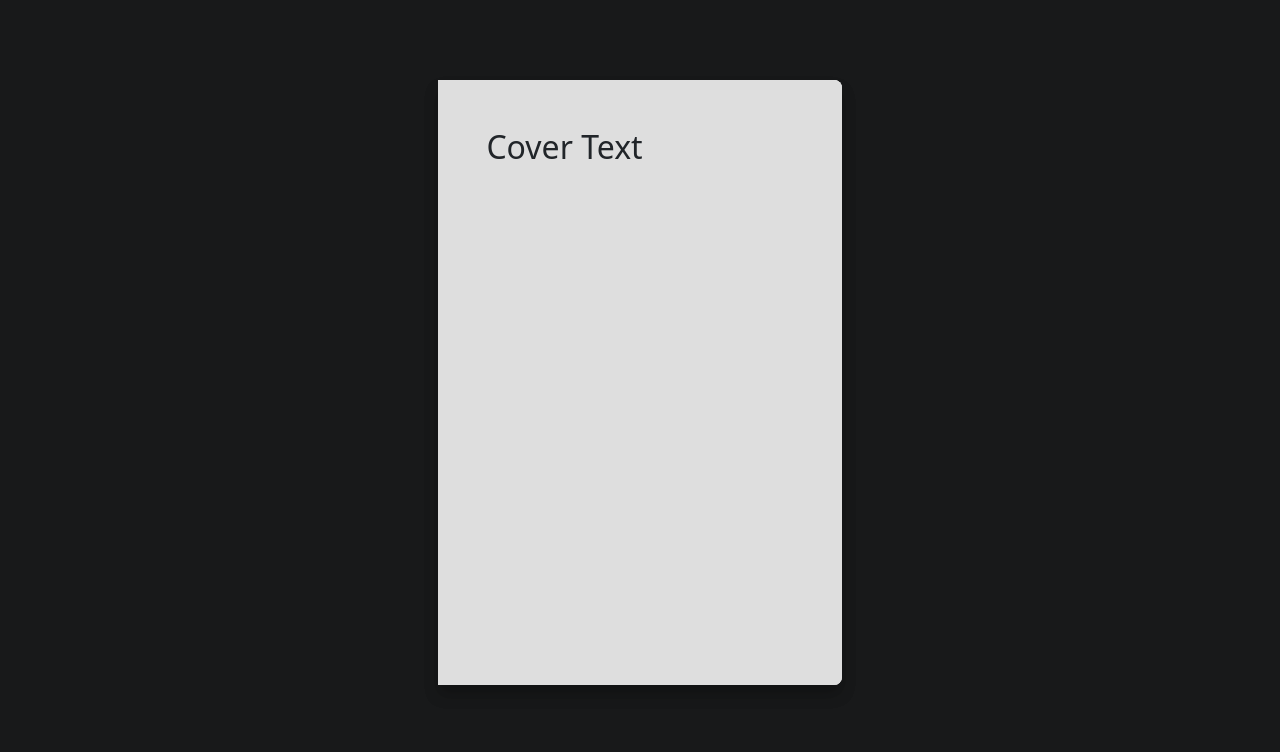
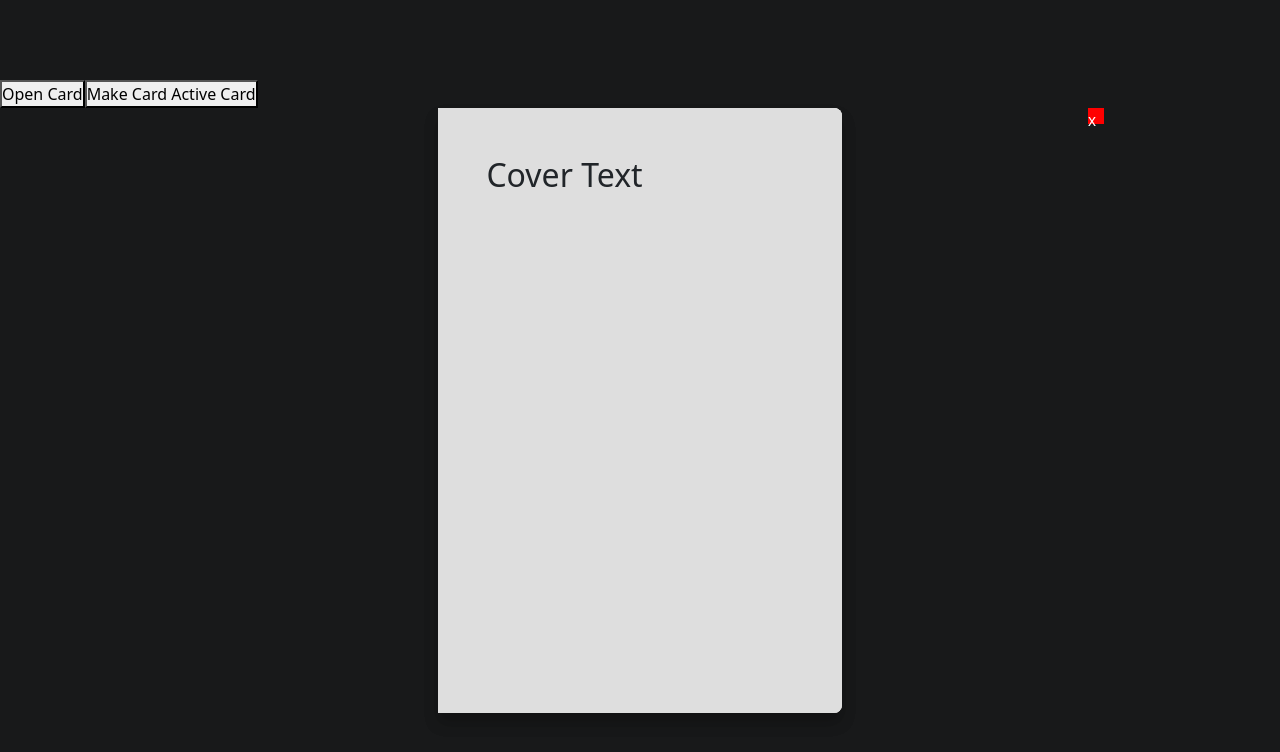
Before and after one commit to benevolentblend/birthday-cards, a Next.js app: page /card in a window 1280 px wide. Shown: the top 752 px of the page. Built offline with nearby package versions, Linux system fonts and the light colour scheme.

Commit message:
got spring working

```diff
--- a/components/EnvelopeView.tsx
+++ b/components/EnvelopeView.tsx
@@ -12,7 +12,7 @@ const EnvelopeView:FC<Props> = ({ envelope, isOpen }) => (
   <div className={`${styles.wrapper} ${isOpen ? styles.mailOpen : ""}`}>
     <div className={styles.seal} />
     <div className={styles.contents}>
-      <GreetingCardView greetingCard={envelope.card} isOpen={false} />
+      <GreetingCardView greetingCard={envelope.card} isActive={isOpen} isOpen={false} />
     </div>
     <div className={styles.face} />
   </div>
--- a/components/GreetingCardView.tsx
+++ b/components/GreetingCardView.tsx
@@ -1,14 +1,51 @@
-import { FC } from "react";
+import {
+  FC, useCallback, useEffect, useRef, useState,
+} from "react";
+import { useSpring, animated } from "react-spring";
 import GreetingCard from "../models/GreetingCard";
 import styles from "../styles/Card.module.css";
 
 interface Props {
   greetingCard: GreetingCard;
+  isActive: boolean;
   isOpen: boolean;
 }
 
-const GreetingCardView:FC<Props> = ({ greetingCard, isOpen }) => (
-  <div className={`${styles.wrapper} ${isOpen ? styles.open : ""}`}>
+const windowOffset = 100;
+
+const GreetingCardView:FC<Props> = ({ greetingCard, isActive, isOpen }) => {
+  const wrapperEle = useRef<HTMLDivElement>(null);
+
+  const [delayedIsActive, setDelayedIsActice] = useState(false);
+
+  const getParentPositionBox = useCallback(() => {
+    if (wrapperEle.current?.parentElement) {
+      return wrapperEle.current.parentElement.getBoundingClientRect();
+    }
+    return new DOMRect();
+  }, [wrapperEle]);
+
+  const animatedProps = useSpring({
+    duration: 500,
+    left: delayedIsActive ? -(getParentPositionBox().left - windowOffset) : 0,
+  });
+
+  useEffect(() => {
+    const delay = isActive ? 500 : 0;
+    setTimeout(() => {
+      setDelayedIsActice(isActive);
+    }, delay);
+  }, [isActive]);
+
+  return (
+    <animated.div
+      ref={wrapperEle}
+      className={`${styles.wrapper} ${isActive ? styles.active : ""} ${isOpen ? styles.open : ""}`}
+      style={{
+        left: animatedProps.left,
+      }}
+    >
+      <div className={styles.close} />
       <div className={`${styles.frontPage} ${styles.page}`}>
         <h2>{greetingCard.coverText}</h2>
       </div>
@@ -16,7 +53,8 @@ const GreetingCardView:FC<Props> = ({ greetingCard, isOpen }) => (
       <div className={`${styles.insidePage}  ${styles.page}`}>
         <p>{greetingCard.insideText}</p>
       </div>
-  </div>
+    </animated.div>
   );
+};
 
 export default GreetingCardView;
--- a/package.json
+++ b/package.json
@@ -12,6 +12,7 @@
     "next": "10.2.0",
     "react": "17.0.2",
     "react-dom": "17.0.2",
+    "react-spring": "^9.2.1",
     "react-virtualized-auto-sizer": "^1.0.5",
     "react-window": "^1.8.6"
   },
--- a/pages/card.tsx
+++ b/pages/card.tsx
@@ -3,9 +3,14 @@ import GreetingCardView from "../components/GreetingCardView";
 
 export default function CardPage() {
   const [isOpen, setIsOpen] = useState(false);
+  const [isActive, setIsActive] = useState(false);
 
   const toggleIsOpen = () => {
     setIsOpen(!isOpen);
+  };
+
+  const toggleIsActive = () => {
+    setIsActive(!isActive);
   };
 
   return (
@@ -13,15 +18,14 @@ export default function CardPage() {
       style={{
         marginTop: "5em",
       }}
-      role="button"
-      onClick={toggleIsOpen}
-      onKeyDown={toggleIsOpen}
-      tabIndex={0}
-      aria-label="open"
     >
+      <button type="button" onClick={toggleIsOpen}>Open Card</button>
+      <button type="button" onClick={toggleIsActive}>Make Card Active Card</button>
+
       <GreetingCardView
         greetingCard={{ color: "red", coverText: "Cover Text", insideText: "Inside Text" }}
         isOpen={isOpen}
+        isActive={isActive}
       />
     </div>
   );
--- a/styles/Card.module.css
+++ b/styles/Card.module.css
@@ -16,6 +16,22 @@
     background: #dedede;
     padding: 3em;
 }
+
+.close {
+    position: absolute;
+    top: 0;
+    right: -1em;
+    width: 1em;
+    height: 1em;
+    background: red;
+}
+
+.close::before {
+    content: 'x';
+    color: #fff;
+    font-weight: 300;
+    font-family: Arial, sans-serif;
+  }
 
 .frontPage {
     left: 27.5%;
--- a/styles/Envelope.module.css
+++ b/styles/Envelope.module.css
@@ -21,6 +21,7 @@
 
 .contents {
     position: absolute;
+    width: 100%;
     z-index: 3;
     top: 0;
     left: 10px;
```
Also changed, not shown: 1 other file (tests, documents, lock files or other folders). Lines whose indentation alone changed are shown as unchanged.
